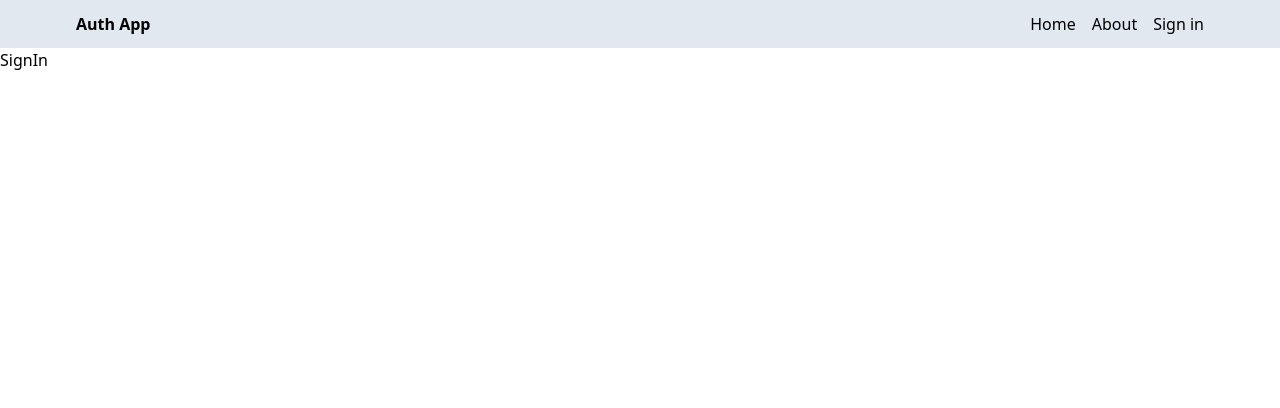
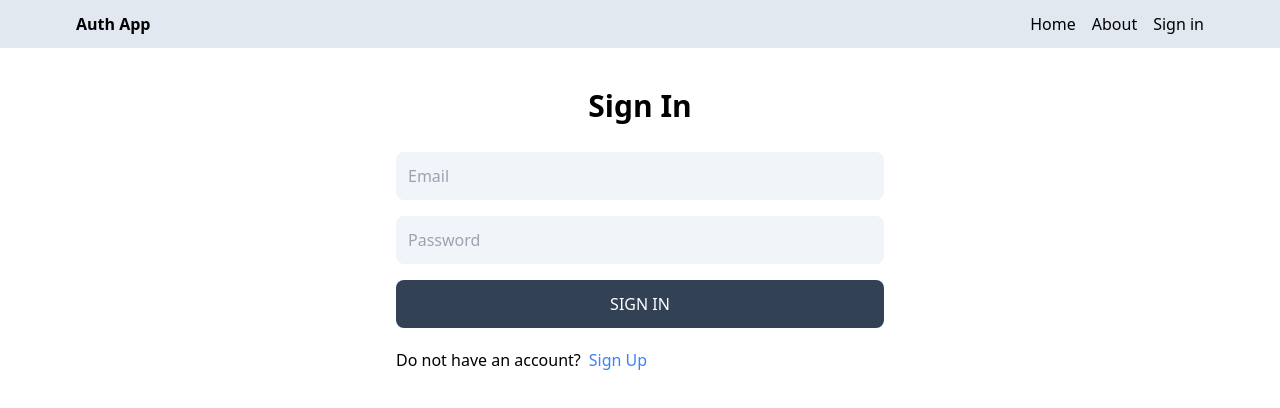
Before and after one commit to ycl818/mern_auth, a React (Vite) app in the folder client/: page /sign-in in a window 1280 px wide. Shown: the top 408 px of the page. Built offline with nearby package versions, Linux system fonts and the light colour scheme; the HTML template or start-up script is replaced by a standard one.

Commit message:
complete the sign in page functionality

```diff
--- a/client/src/pages/SignIn.jsx
+++ b/client/src/pages/SignIn.jsx
@@ -1,9 +1,75 @@
-import React from 'react'
+import React, { useState } from "react";
+import { Link, useNavigate } from "react-router-dom";
 
 const SignIn = () => {
+  const navigate = useNavigate();
+  const [formData, setFormData] = useState({});
+  const [error, setError] = useState(false);
+  const [loading, setLoading] = useState(false);
+  const handleChange = (e) => {
+    setFormData({ ...formData, [e.target.id]: e.target.value });
+  };
+
+  const handleSubmit = async (e) => {
+    e.preventDefault();
+    try {
+      setLoading(true);
+      setError(false);
+      const response = await fetch("/api/auth/signin", {
+        method: "POST",
+        headers: {
+          "Content-Type": "application/json",
+        },
+        body: JSON.stringify(formData),
+      });
+      const data = await response.json();
+      console.log(data);
+      if (data?.success === false) {
+        setError(true);
+        return;
+      }
+      navigate("/");
+    } catch (error) {
+      setError(true);
+    } finally {
+      setLoading(false);
+    }
+  };
+
   return (
-    <div>SignIn</div>
-  )
-}
+    <div className="p-3 max-w-lg mx-auto">
+      <h1 className="text-3xl text-center font-semibold my-7">Sign In</h1>
+      <form action="" className="flex flex-col gap-4" onSubmit={handleSubmit}>
+        <input
+          type="text"
+          placeholder="Email"
+          id="email"
+          className="bg-slate-100 p-3 rounded-lg"
+          onChange={handleChange}
+        />
+        <input
+          type="text"
+          placeholder="Password"
+          id="password"
+          className="bg-slate-100 p-3 rounded-lg"
+          onChange={handleChange}
+        />
+        <button
+          disabled={loading}
+          className="bg-slate-700 text-white p-3 rounded-lg uppercase hover:opacity-95 disabled:opacity-80"
+        >
+          {loading ? "Loading..." : "Sign In"}
+        </button>
+      </form>
+      <div className="flex gap-2 mt-5">
+        <p>Do not have an account?</p>
+        <Link to="/sign-up">
+          <span className="text-blue-500">Sign Up</span>
+        </Link>
+      </div>
+      <p className="text-red-700 mt-5">{error && "something went wrong"}</p>
+    </div>
+  );
+};
 
-export default SignIn
+export default SignIn;
--- a/client/src/pages/SignUp.jsx
+++ b/client/src/pages/SignUp.jsx
@@ -1,7 +1,8 @@
 import React, { useState } from "react";
-import { Link } from "react-router-dom";
+import { Link, useNavigate } from "react-router-dom";
 
 const SignUp = () => {
+  const navigate = useNavigate();
   const [formData, setFormData] = useState({});
   const [error, setError] = useState(false);
   const [loading, setLoading] = useState(false);
@@ -27,6 +28,7 @@
         setError(true);
         return;
       }
+      navigate("/sign-in");
     } catch (error) {
       setError(true);
     } finally {
```
Also changed, not shown: 1 other file (tests, documents, lock files or other folders).
